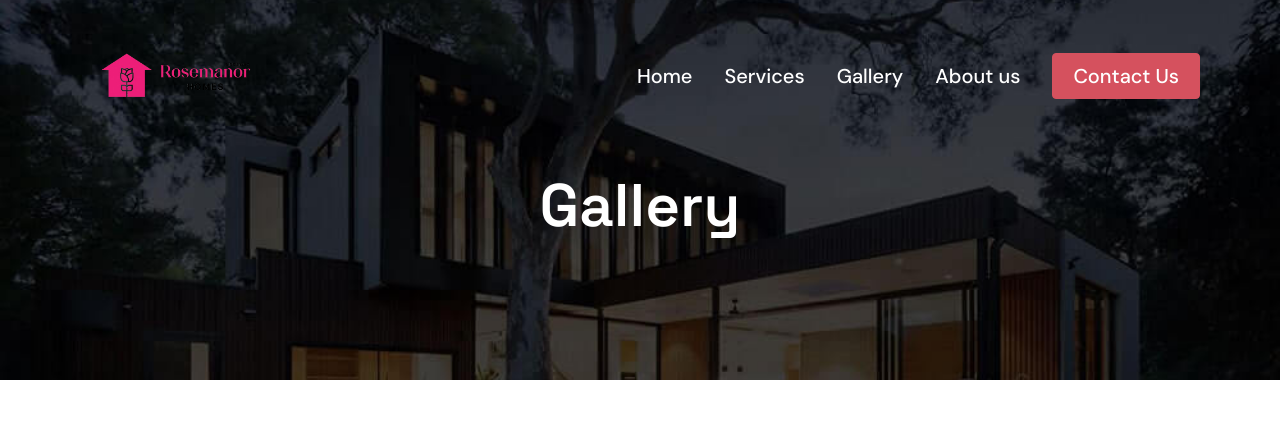
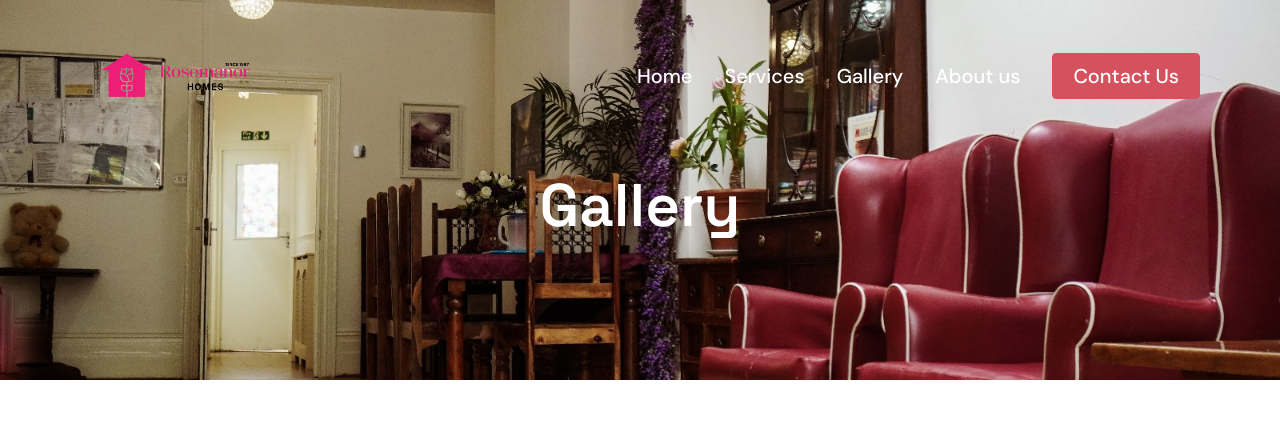
Before and after one commit to idipindas/carehome_dipin, a React (Vite) app: page /showcases/gallery in a window 1280 px wide. Shown: the top 430 px of the page. Built offline with nearby package versions, Linux system fonts and the light colour scheme.

Commit message:
photo update

```diff
--- a/components/about-page-componenets/about.jsx
+++ b/components/about-page-componenets/about.jsx
@@ -14,6 +14,7 @@ import "./about.css";
 import aboutImg1 from "../../public/aboutus.jpeg";
 import { showCase } from "../../constants/showcase";
 import owner from "../../public/images/owner.jpg";
+import owner2 from '../../public/images/profileImg.jpg'
 const AboutPage = () => {
   console.log("an", aboutImg1);
   return (
@@ -460,7 +461,7 @@ const AboutPage = () => {
                 >
                   <img
                     className="w-full h-full rounded-lg object-cover mb-2"
-                    src={owner}
+                    src={owner2}
                     alt="img"
                   />
                   {/* <div className=" flex justify-center">
--- a/src/showcase1.jsx
+++ b/src/showcase1.jsx
@@ -39,7 +39,7 @@ import img13 from '../public/branches/rosemanor2/img3.jpeg'
 // import gal10 from "../public/images/gallery/DSC06592.jpg";
 import { animationVariants } from "../constants/animationVariants";
 import ExculusivePropertyCard from "../components/home-page-components/exculusivePropertyCard";
-
+import galImg from '../public/branches/rosemanor1/img3.jpeg'
 
 const showcase1 = () => {
   useEffect(() => {
@@ -47,7 +47,9 @@ const showcase1 = () => {
   }, []);
   return (
     <div className="overflow-hidden" >
-      <div className="bg-[url(/showcase2-page-images/showcase2-hero-bg.jpg)] bg-no-repeat bg-center bg-cover pt-44 pb-36 max-md:pt-36 max-md:pb-24 flex justify-center items-center text-white">
+      <div className="bg-[url(galImg)] bg-no-repeat bg-center bg-cover pt-44 pb-36 max-md:pt-36 max-md:pb-24 flex justify-center items-center text-white"
+              style={{ backgroundImage: `url(${galImg})` }}
+>
         <motion.h1
           initial="initial"
           whileInView="animate"
```
Also changed, not shown: public/images/profileImg.jpg (added).
